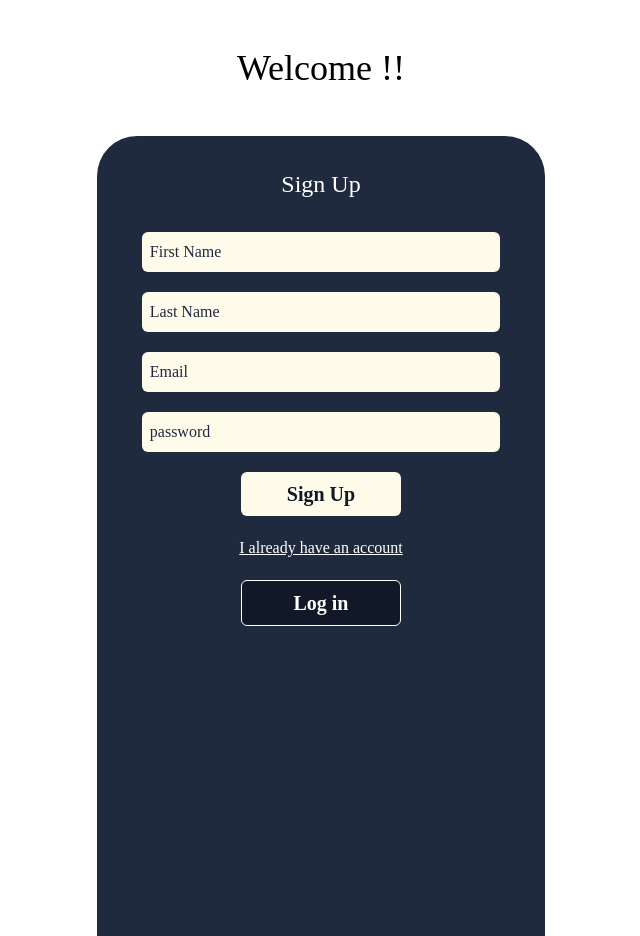
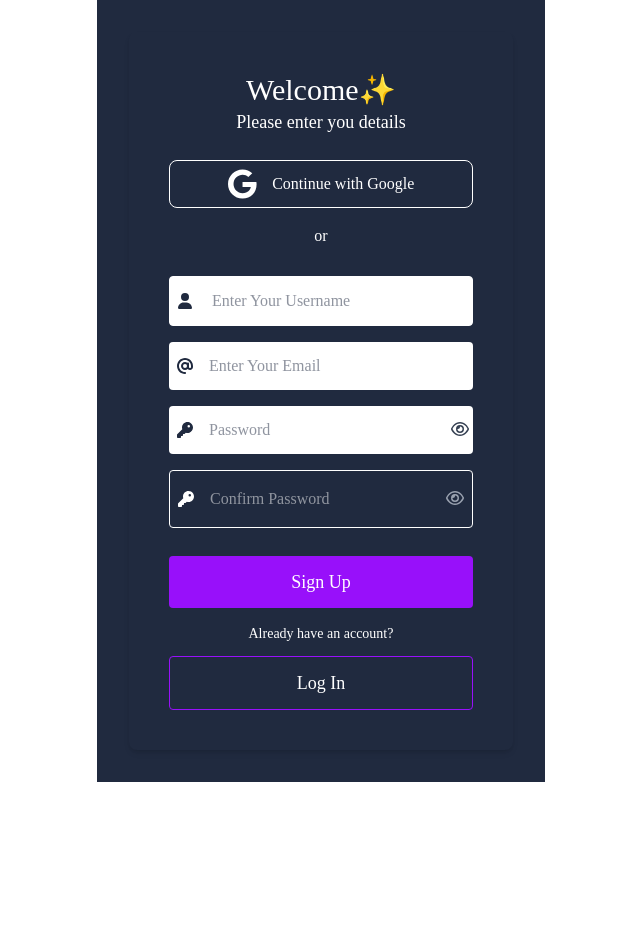
Before and after one commit to touhidul7/tournament_app_frontend, a React (Vite) app: page /signup in a window 1280 px wide. Shown: the whole page, without its empty margins (319-959 px from the left). After the commit the page ends 800 px from the top, so only its background shows below. Built offline with nearby package versions, Linux system fonts and the light colour scheme; a web font is replaced by a local one.

Commit message:
almighty push

```diff
--- a/src/auth/Login.jsx
+++ b/src/auth/Login.jsx
@@ -37,7 +37,7 @@ const Login = () => {
                                 <input
                                 type="password"
                                 placeholder="Password"
-                                className="w-full bg-dark-card p-1 text-lg rounded text-mainbg border-none focus:outline-none"
+                                className="w-full bg-dark-card  p-1 text-lg rounded text-mainbg border-none focus:outline-none"
                                 required
                             />
                             </div>
--- a/src/auth/SignUp.jsx
+++ b/src/auth/SignUp.jsx
@@ -1,21 +1,107 @@
+import { faGoogle } from "@fortawesome/free-brands-svg-icons";
+import { faEye, faEyeSlash } from "@fortawesome/free-regular-svg-icons";
+import { faAt, faKey, faUser } from "@fortawesome/free-solid-svg-icons";
+import { FontAwesomeIcon } from "@fortawesome/react-fontawesome";
+import { useState } from "react";
+import { NavLink } from "react-router";
+
 const SignUp = () => {
+     const [showPassword, setShowPassword] = useState(false);
+    const [showConfirmPassword, setShowConfirmPassword] = useState(false);
+
     return (
-        <div className='max-w-md mx-auto font-Jakarta'>
-            <div>
-                <h1 className="grid items-center justify-items-center text-4xl py-12">Welcome !!</h1>
+        <div className='max-w-md mx-auto bg-mainbg text-white p-3 md:p-8 font-Jakarta flex items-center justify-center'>
+            <section className="max-w-xl w-full h-auto mx-auto bg-dark-bg p-10 rounded-lg shadow-md">
+                <div className="flex flex-col items-center justify-center text-center">
+                    <h2 className="text-3xl ">Welcome✨ </h2>
+                    <p className="text-lg">Please enter you details</p>
+                </div>
+                <div className="flex items-center justify-center gap-4 mt-6 p-2 bg-dark-card rounded-lg cursor-pointer hover:bg-slate-50 hover:text-mainbg border border-card-border transition-all delay-75 duration-300 ease-in-out">
+                    <FontAwesomeIcon icon={faGoogle} className="text-3xl  hover:text-mainbg" />
+                    <p>Continue with Google</p>
+                </div>
+                <div>
+                   <h2 className="text-center text-md font-light mt-4">
+                    or
+                   </h2>
+                   <div>
+                        <form className="flex flex-col gap-4 mt-4">
+                            <div className="">
+
+                                <div className="flex items-center mt-3 gap-3 bg-white p-1 rounded text-white border border-card-border">
+                                    <FontAwesomeIcon icon={faUser} className="text-mainbg pl-1" />
+                                    <input type="text"
+                                    placeholder="Enter Your Username"
+                                    className="focus:outline-none bg-white text-mainbg w-full p-2 rounded"
+                                    required
+                                    />
+                                </div>
+
+                            </div>
+                           <div className="flex items-center gap-2 bg-white p-1 rounded">
+                             <FontAwesomeIcon icon={faAt} className="text-mainbg pl-1"/>
+                            <input
+                                type="email"
+                                placeholder="Enter Your Email"
+                                className="w-full bg-white focus:outline-none text-mainbg p-2"
+                                required
+                            />
+                           </div>
+                         <div className="space-y-4">
+            <div className="flex items-center gap-2 bg-white text-mainbg p-1 rounded">
+                <FontAwesomeIcon icon={faKey} className="text-mainbg pl-1" />
+                <input
+                    type={showPassword ? "text" : "password"}
+                    placeholder="Password"
+                    className="w-full bg-white p-2 rounded text-mainbg  focus:outline-none"
+                    required
+                />
+                <button
+                    type="button"
+                    onClick={() => setShowPassword(!showPassword)}
+                    className="text-gray-700 "
+                >
+                    <FontAwesomeIcon icon={showPassword ? faEyeSlash : faEye} />
+                </button>
             </div>
-            <div className="items-center justify-items-center bg-mainbg h-screen rounded-t-[40px]">
-                <h1 className="text-2xl py-8 text-white">Sign Up</h1>
-                <div className="w-[80%] grid gap-5 items-center justify-items-center">
-                <input className="focus:outline-none bg-amber-50 placeholder:text-mainbg rounded-md text-md w-full px-2 py-2" type="text" placeholder="First Name" />
-                <input className="focus:outline-none bg-amber-50 placeholder:text-mainbg rounded-md text-md w-full px-2 py-2" type="text" placeholder="Last Name" />
-                <input className="focus:outline-none bg-amber-50 placeholder:text-mainbg rounded-md text-md w-full px-2 py-2" type="e-mail" placeholder="Email" />
-                <input className="focus:outline-none bg-amber-50 placeholder:text-mainbg rounded-md text-md w-full px-2 py-2" type="password" placeholder="password" />
-                <button className="w-40 bg-amber-50 text-cardbg px-8 py-2 rounded-md text-xl font-semibold">Sign Up</button>
-                <a className="text-center underline text-white" href="#">I already have an account</a>
-                <button className="w-40 bg-cardbg border text-white px-8 py-2 rounded-md text-xl font-semibold">Log in</button>
+
+
+            <div className="flex items-center gap-2 bg-dark-card p-2 rounded text-white border border-card-border">
+                <FontAwesomeIcon icon={faKey} className="text-white" />
+                <input
+                    type={showConfirmPassword ? "text" : "password"}
+                    placeholder="Confirm Password"
+                    className="w-full bg-dark-card p-2 rounded text-white border-none outline-none"
+                    required
+                />
+                <button
+                    type="button"
+                    onClick={() => setShowConfirmPassword(!showConfirmPassword)}
+                    className="text-gray-400 hover:text-white transition-colors"
+                >
+                    <FontAwesomeIcon icon={showConfirmPassword ? faEyeSlash : faEye} />
+                </button>
+            </div>
+        </div>
+
+                            <button
+                                type="submit"
+                                className="w-full bg-purple-600 p-2 py-3 text-lg mt-3 rounded text-white hover:bg-purple-700 transition-colors"
+                            >
+                                Sign Up
+                            </button>
+                        </form>
+                        <h2 className="text-center text-sm font-light mt-4">
+                            Already have an account?
+                        </h2>
+
+                        <NavLink to="/login"
+                         className="w-full flex justify-center items-center border border-purple-600 p-2 py-3 text-lg mt-3 rounded text-white hover:bg-purple-600 transition-colors">
+                            Log In
+                        </NavLink>
+                   </div>
                 </div>
-            </div>
+            </section>
         </div>
     );
 };
```
